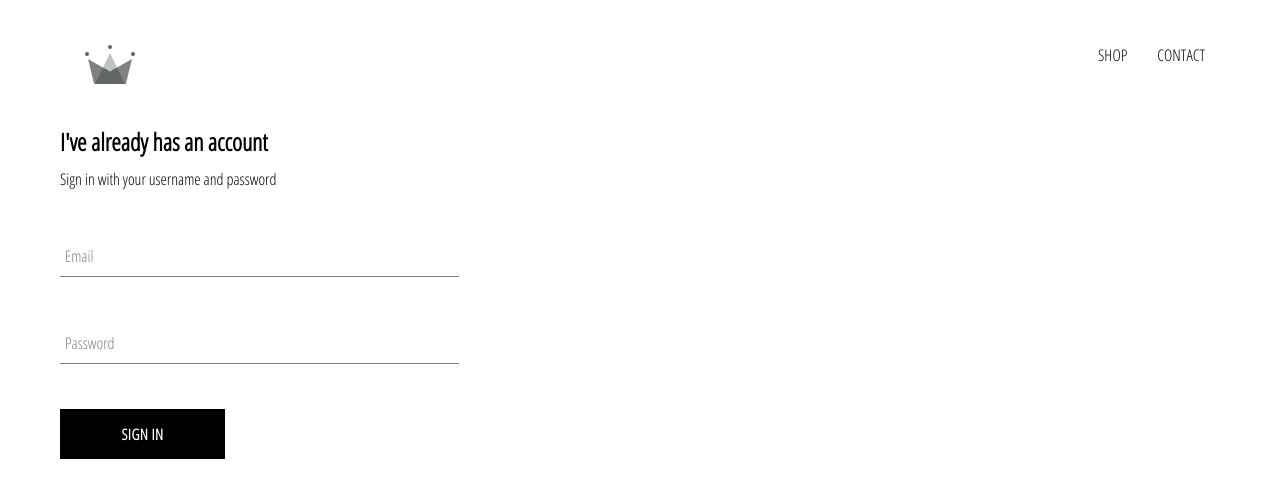
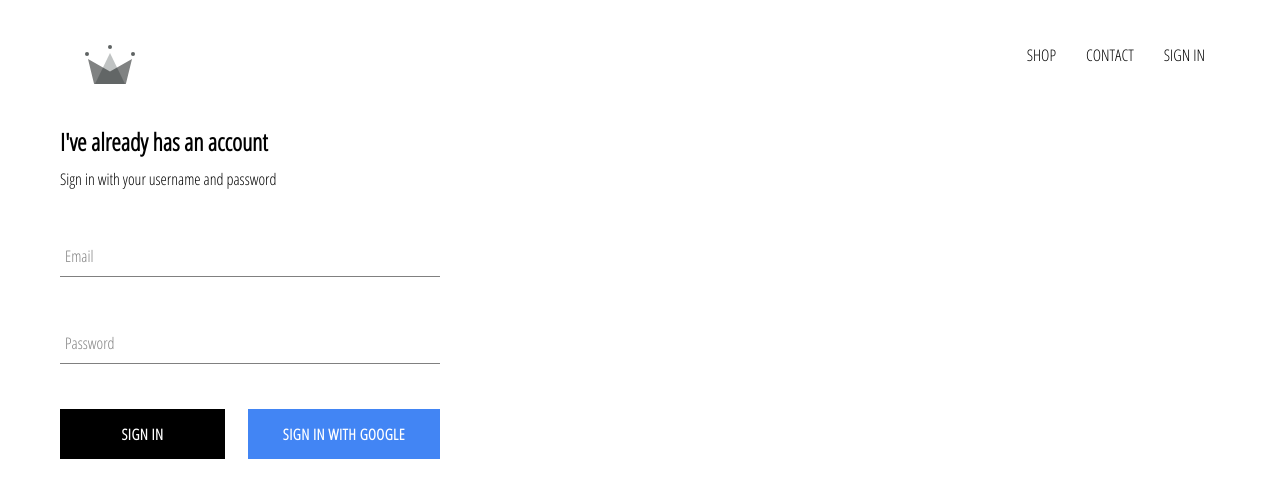
Before and after one commit to IvanOliva/carrito-react, a React (Create React App) app: page /signin in a window 1280 px wide. Shown: the top 498 px of the page. Built offline with nearby package versions, Linux system fonts and the light colour scheme; no server answers.

Commit message:
Integrate Firebase, and sign in with Google

```diff
--- a/package.json
+++ b/package.json
@@ -6,6 +6,7 @@
     "@testing-library/jest-dom": "^5.11.9",
     "@testing-library/react": "^11.2.3",
     "@testing-library/user-event": "^12.6.0",
+    "firebase": "^8.2.4",
     "node-sass": "^4.14.1",
     "react": "^17.0.1",
     "react-dom": "^17.0.1",
--- a/src/App.css
+++ b/src/App.css
@@ -7,3 +7,7 @@
     text-decoration: none;
     color: black;
 }
+
+* {
+    box-sizing: border-box;
+}
--- a/src/App.js
+++ b/src/App.js
@@ -4,16 +4,37 @@
 import HomePage from './pages/homepage/homepage.component';
 import ShopPage from './pages/shop/shop.component'
 import SingInAndSignUp from './pages/sign-in-and-sign-up/sign-in-and-sign-up.component'
-
 import Header from './components/header/header.component'
+import { auth } from './firebase/firebase.util'
 
 
 
 
-function App() {
+class App extends React.Component {
+  constructor() {
+    super();
+    this.state = {
+      currentUser: ''
+    }
+  }
+
+  unsuscribeFromAuth = null;
+
+  componentDidMount() {
+    this.unsuscribeFromAuth = auth.onAuthStateChanged(user => {
+      this.setState({ currentUser: user });
+      console.log(user);
+    })
+  }
+
+  componentWillUnmount() {
+    this.unsuscribeFromAuth();
+  }
+
+  render() {
     return (
       <div>
-      <Header />
+        <Header currentUser={this.state.currentUser} />
         <Switch>
           <Route exact path='/' component={HomePage} />
           <Route exact path='/shop' component={ShopPage} />
@@ -23,5 +44,6 @@
       </div>
     );
   }
+}
 
 export default App;
--- a/src/components/custom-button/custom-button.component.jsx
+++ b/src/components/custom-button/custom-button.component.jsx
@@ -1,8 +1,9 @@
 import React from 'react';
 import './custom-button.styles.scss';
 
-const CustomButton = ({ children, ...otherProps }) => (
-    <button className='custom-button' {...otherProps}>
+const CustomButton = ({ children, isGoogleSignIn, ...otherProps }) => (
+    <button className={`${isGoogleSignIn ? 'google-sign-in' : ''} custom-button`}
+        {...otherProps}>
         {children}
     </button>
 );
--- a/src/components/custom-button/custom-button.styles.scss
+++ b/src/components/custom-button/custom-button.styles.scss
@@ -19,4 +19,14 @@
     color: black;
     border: 1px solid black;
   }
+
+  &.google-sign-in{
+    background-color: #4285f4;
+    color: white;
+
+    &:hover{
+      background-color: #357af8;
+      border: none;
+    }
+  }
 }
--- a/src/components/header/header.component.jsx
+++ b/src/components/header/header.component.jsx
@@ -1,11 +1,11 @@
 import React from 'react'
 import { Link } from 'react-router-dom';
-import { ReactComponent as Logo } from '../../assets/crown.svg'
-
+import { ReactComponent as Logo } from '../../assets/crown.svg';
+import { auth } from '../../firebase/firebase.util';
 import './header.styles.scss'
 
 
-const Header = () => (
+const Header = ({ currentUser }) => (
     <div className='header'>
         <Link to='/' className='logo-container'>
             <Logo className='logo' />
@@ -17,6 +17,15 @@
             <Link className='option' to='/shop'>
                 CONTACT
             </Link>
+            {currentUser ? (
+                <div className='option' onClick={() => auth.signOut()}>
+                    SIGN OUT
+                </div>
+            ) : (
+                    <Link className='option' to='/signin'>
+                        SIGN IN
+                    </Link>
+                )}
         </div>
     </div>
 )
--- a/src/components/header/header.styles.scss
+++ b/src/components/header/header.styles.scss
@@ -20,6 +20,7 @@
 
     .option {
       padding: 10px 15px;
+      cursor: pointer;
     }
   }
 }
--- a/src/components/sign-in/sign-in.component.jsx
+++ b/src/components/sign-in/sign-in.component.jsx
@@ -2,6 +2,7 @@
 import './sign-in.styles.scss';
 import FormInput from '../form-input/form-input.componenet'
 import CustomButton from '../custom-button/custom-button.component'
+import { sigInWithGoogle } from '../../firebase/firebase.util'
 
 class SignIn extends React.Component {
     constructor(props) {
@@ -47,8 +48,12 @@
                         value={this.state.password}
                         handleChange={this.handleChange}
                     />
+                    <div className='buttons'>
+                        <CustomButton type='submit' value='Submit Form'>SIGN IN</CustomButton>
+                        <CustomButton onClick={sigInWithGoogle} isGoogleSignIn>SIGN IN WITH GOOGLE</CustomButton>
+                    </div>
 
-                    <CustomButton type='submit' value='Submit Form'>SIGN IN</CustomButton>
+
                 </form>
 
 
--- a/src/components/sign-in/sign-in.styles.scss
+++ b/src/components/sign-in/sign-in.styles.scss
@@ -1,9 +1,14 @@
 .sign-in{
-    width: 30vw;
+    width: 380px;
     display: flex;
     flex-direction: column;
 
     .title{
         margin: 10px 0;
     }
+    .buttons{
+        display:flex;
+        justify-content: space-between;
+
+    }
 }
--- /dev/null
+++ b/src/firebase/firebase.util.js
@@ -0,0 +1,23 @@
+import firebase from 'firebase/app';
+import 'firebase/firestore';
+import 'firebase/auth';
+
+const config = {
+    apiKey: "AIzaSyDXpQjyeS6q7WI1P3IBcEqzUPosrwlVrB8",
+    authDomain: "crown-db-3519e.firebaseapp.com",
+    projectId: "crown-db-3519e",
+    storageBucket: "crown-db-3519e.appspot.com",
+    messagingSenderId: "300314595285",
+    appId: "1:300314595285:web:038df28a8f7fcb546bf75c",
+};
+
+firebase.initializeApp(config);
+
+export const auth = firebase.auth();
+export const firestore = firebase.firestore();
+
+const provider = new firebase.auth.GoogleAuthProvider();
+provider.setCustomParameters({ prompt: 'select_account' });
+export const sigInWithGoogle = () => auth.signInWithPopup(provider);
+
+export default firebase;
```
Also changed, not shown: 2 other files (tests, documents, lock files or other folders). Lines whose indentation alone changed are shown as unchanged.
